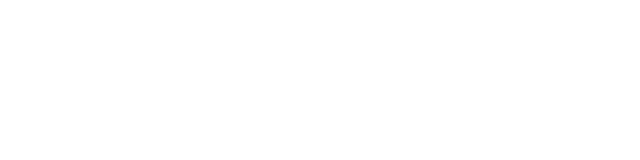
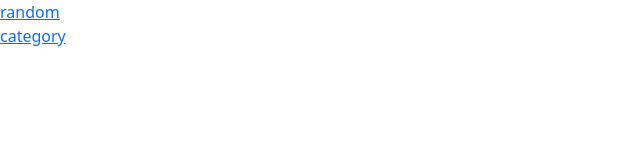
Before and after one commit to rgrigore/reacting-to-jeopardy, a React (Create React App) app: page / in a window 1280 px wide. Shown: the top 160 px of the page, without its empty margins (0-640 px from the left). Built offline with nearby package versions, Linux system fonts and the light colour scheme.

Commit message:
Temporary navigation

```diff
--- a/src/App.js
+++ b/src/App.js
@@ -1,10 +1,21 @@
 import React from 'react';
+import { BrowserRouter, Switch, Route, Link } from 'react-router-dom';
+
+import QuizPage from './components/quiz/QuizPage';
 
 function App() {
-  return (
-    <div>
-    </div>
-  );
+	return (
+		<div>
+			<BrowserRouter>
+				<Link to="/quiz">random</Link><br />{/* TODO Remove this */}
+				<Link to={{ pathname: "/quiz", state: { category: 1 } }}>category</Link>{/* TODO Remove this */}
+
+				<Switch>
+					<Route path="/quiz" component={ QuizPage } />
+				</Switch>
+			</BrowserRouter>
+		</div>
+	)
 }
 
 export default App;
```
